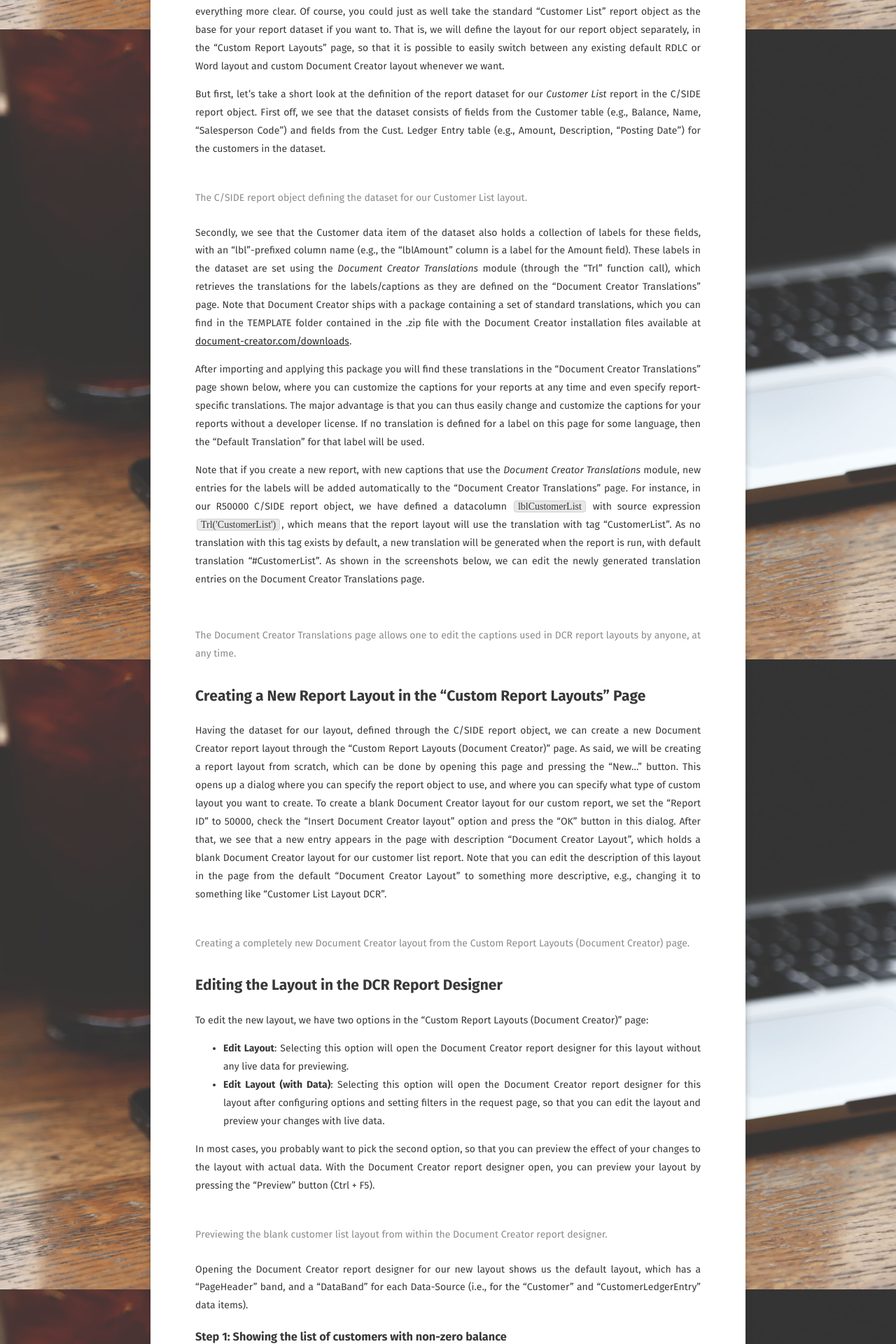
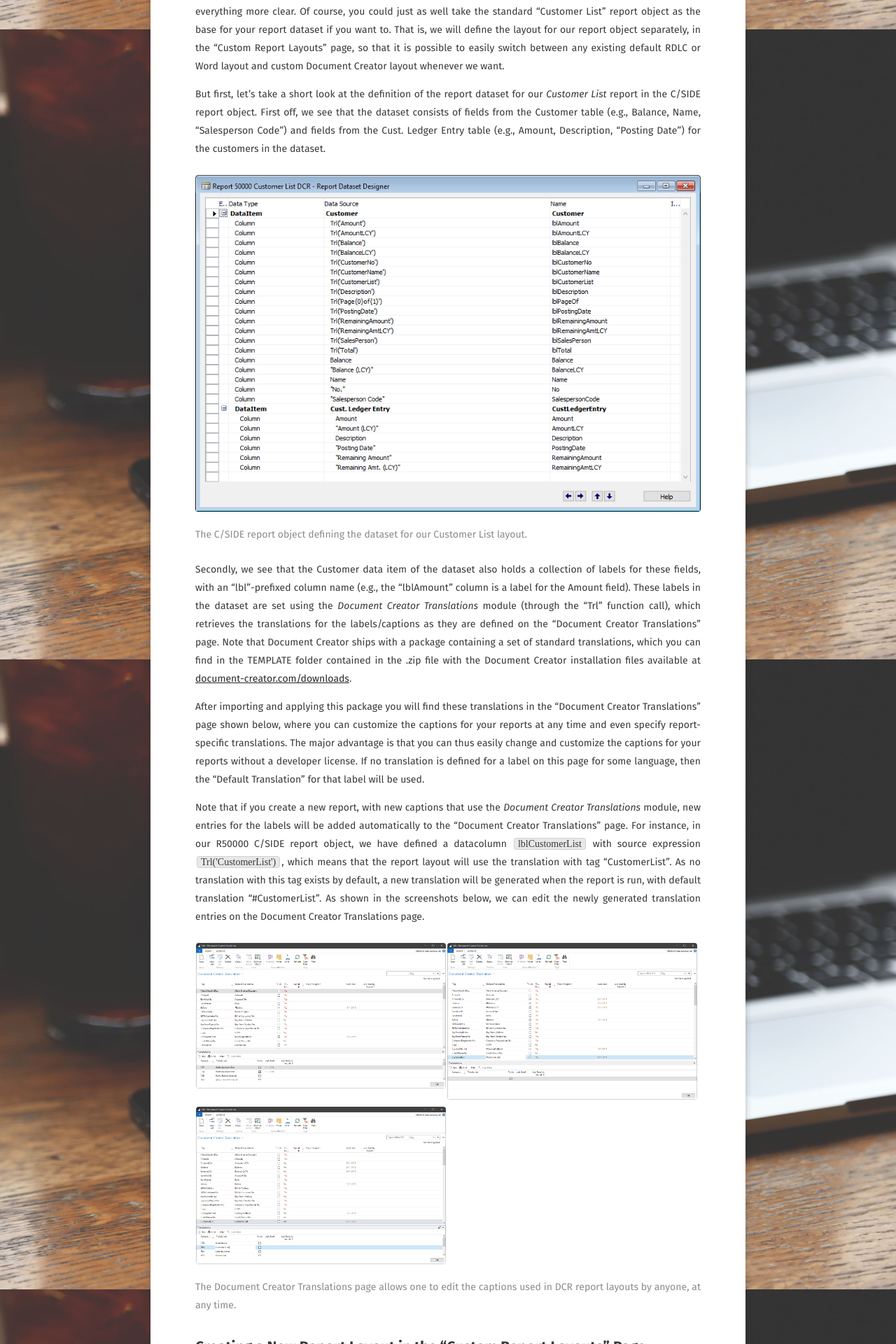
Before and after one commit to rvanbekkum/rvanbekkum.github.io, a Jekyll site: the page built from _posts/2018-01-28-dcr-list-layout.md, in a window 1280 px wide. Shown: the part 858-2778 px from the top of the page at 70% size. Built offline with Jekyll 4.4.1, drawn with Linux system fonts in a browser that asks for light colours; some web fonts are replaced; comment, search, counter and statistics services are not loaded.

Commit message:
Change path to assets

```diff
--- a/_posts/2018-01-28-dcr-list-layout.md
+++ b/_posts/2018-01-28-dcr-list-layout.md
@@ -26,7 +26,7 @@
 First off, we see that the dataset consists of fields from the Customer table (e.g., Balance, Name, "Salesperson Code") and fields from the Cust. Ledger Entry table (e.g., Amount, Description, "Posting Date") for the customers in the dataset.
 
 {% capture dataset %}
-./assets/img/dcr/customerlist/dataset2.png
+/assets/img/dcr/customerlist/dataset2.png
 {% endcapture %}
 {% include gallery images=dataset caption="The C/SIDE report object defining the dataset for our Customer List layout." cols=1 %}
 
@@ -44,9 +44,9 @@
 As shown in the screenshots below, we can edit the newly generated translation entries on the Document Creator Translations page.
 
 {% capture translations %}
-./assets/img/dcr/customerlist/translations.png
-./assets/img/dcr/customerlist/translations_2.png
-./assets/img/dcr/customerlist/translations_3.png
+/assets/img/dcr/customerlist/translations.png
+/assets/img/dcr/customerlist/translations_2.png
+/assets/img/dcr/customerlist/translations_3.png
 {% endcapture %}
 {% include gallery images=translations caption="The Document Creator Translations page allows one to edit the captions used in DCR report layouts by anyone, at any time." cols=2 %}
 
@@ -60,9 +60,9 @@
 Note that you can edit the description of this layout in the page from the default "Document Creator Layout" to something more descriptive, e.g., changing it to something like "Customer List Layout DCR".
 
 {% capture newlayout %}
-./assets/img/dcr/customerlist/customreportlayouts_new.png
-./assets/img/dcr/customerlist/customreportlayouts_new_2.png
-./assets/img/dcr/customerlist/customreportlayouts_new_3.png
+/assets/img/dcr/customerlist/customreportlayouts_new.png
+/assets/img/dcr/customerlist/customreportlayouts_new_2.png
+/assets/img/dcr/customerlist/customreportlayouts_new_3.png
 {% endcapture %}
 {% include gallery images=newlayout caption="Creating a completely new Document Creator layout from the Custom Report Layouts (Document Creator) page." cols=3 %}
 
@@ -76,8 +76,8 @@
 In most cases, you probably want to pick the second option, so that you can preview the effect of your changes to the layout with actual data. With the Document Creator report designer open, you can preview your layout by pressing the "Preview" button (Ctrl + F5).
 
 {% capture preview %}
-./assets/img/dcr/customerlist/preview.png
-./assets/img/dcr/customerlist/preview_2.png
+/assets/img/dcr/customerlist/preview.png
+/assets/img/dcr/customerlist/preview_2.png
 {% endcapture %}
 {% include gallery images=preview caption="Previewing the blank customer list layout from within the Document Creator report designer." cols=2 %}
 
@@ -89,7 +89,7 @@
 This can be done by simply dragging columns from the "Data" window on the right, under "Data Sources | Customer | Columns", onto the DataBand:
 
 {% capture addingfields %}
-./assets/img/dcr/customerlist/adding_fields.png
+/assets/img/dcr/customerlist/adding_fields.png
 {% endcapture %}
 {% include gallery images=addingfields caption="The layout with fields from the Customer datasource added to the Customer_ databand." cols=1 %}
 
@@ -97,16 +97,16 @@
 Next, we can add the labels by again simply dragging them from the "Data" window on the right, under "Data Sources | Customer | Labels" onto the HeaderBand:
 
 {% capture headerband %}
-./assets/img/dcr/customerlist/adding_header.png
-./assets/img/dcr/customerlist/adding_header_2.png
-./assets/img/dcr/customerlist/adding_header_3.png
+/assets/img/dcr/customerlist/adding_header.png
+/assets/img/dcr/customerlist/adding_header_2.png
+/assets/img/dcr/customerlist/adding_header_3.png
 {% endcapture %}
 {% include gallery images=headerband caption="Adding a Header- and FooterBand and adding labels." cols=3 %}
 
 Now, we can again preview the layout by pressing the "Preview" button (Ctrl + F5):
 
 {% capture withzerobalance %}
-./assets/img/dcr/customerlist/exclude_zerobalance.png
+/assets/img/dcr/customerlist/exclude_zerobalance.png
 {% endcapture %}
 {% include gallery images=withzerobalance caption="A preview of the layout" cols=1 %}
 
@@ -114,9 +114,9 @@
 This means that we set the "VisibleExpression" property for the databand to `[Customer.BalanceLCY] != 0`, as shown in the screenshots below:
 
 {% capture withoutzerobalance %}
-./assets/img/dcr/customerlist/exclude_zerobalance_2.png
-./assets/img/dcr/customerlist/exclude_zerobalance_3.png
-./assets/img/dcr/customerlist/exclude_zerobalance_4.png
+/assets/img/dcr/customerlist/exclude_zerobalance_2.png
+/assets/img/dcr/customerlist/exclude_zerobalance_3.png
+/assets/img/dcr/customerlist/exclude_zerobalance_4.png
 {% endcapture %}
 {% include gallery images=withoutzerobalance caption="Showing only the customers with non-zero balance by defining a *VisibleExpression*." cols=3 %}
 
@@ -127,15 +127,15 @@
 Adding a total to the FooterBand:
 
 {% capture addingtotal %}
-./assets/img/dcr/customerlist/create_total.png
-./assets/img/dcr/customerlist/create_total_2.png
-./assets/img/dcr/customerlist/create_total_3.png
+/assets/img/dcr/customerlist/create_total.png
+/assets/img/dcr/customerlist/create_total_2.png
+/assets/img/dcr/customerlist/create_total_3.png
 {% endcapture %}
 {% include gallery images=addingtotal caption="Adding a total balance over all customers on the footer of the layout." cols=3 %}
 
 {% capture addingtotalresult %}
-./assets/img/dcr/customerlist/create_total_4.png
-./assets/img/dcr/customerlist/create_total_5.png
+/assets/img/dcr/customerlist/create_total_4.png
+/assets/img/dcr/customerlist/create_total_5.png
 {% endcapture %}
 {% include gallery images=addingtotalresult caption="Previewing the resulting layout with the total added." cols=2 %}
 
@@ -144,15 +144,15 @@
 Grouping the customers on salesperson, and adding group-totals:
 
 {% capture grouponsalesperson %}
-./assets/img/dcr/customerlist/group_on_salesperson.png
-./assets/img/dcr/customerlist/group_on_salesperson_2.png
-./assets/img/dcr/customerlist/group_on_salesperson_3.png
+/assets/img/dcr/customerlist/group_on_salesperson.png
+/assets/img/dcr/customerlist/group_on_salesperson_2.png
+/assets/img/dcr/customerlist/group_on_salesperson_3.png
 {% endcapture %}
 {% include gallery images=grouponsalesperson caption="Grouping the customers through a GroupHeader-band with condition `[Customer.SalespersonCode]`" cols=3 %}
 
 {% capture grouponsalespersontotal %}
-./assets/img/dcr/customerlist/group_on_salesperson_4.png
-./assets/img/dcr/customerlist/group_on_salesperson_5.png
+/assets/img/dcr/customerlist/group_on_salesperson_4.png
+/assets/img/dcr/customerlist/group_on_salesperson_5.png
 {% endcapture %}
 {% include gallery images=grouponsalespersontotal caption="Adding fields to the GroupHeader- and GroupFooterBand with a grouptotal per salesperson." cols=2 %}
 
@@ -161,8 +161,8 @@
 Making some final changes:
 
 {% capture final %}
-./assets/img/dcr/customerlist/final.png
-./assets/img/dcr/customerlist/final_preview.png
+/assets/img/dcr/customerlist/final.png
+/assets/img/dcr/customerlist/final_preview.png
 {% endcapture %}
 {% include gallery images=final caption="Final changes to the layout, adding the ledger entry data for each customer." cols=2 %}
 
@@ -173,7 +173,7 @@
 To change the layout selection for multiple/all reports, you can select the report layouts in the "Custom Report Layouts" page and then press the "Fast Report Layout Selection..." button to change the layout selection automatically for all companies to the selected Document Creator report layouts.
 
 {% capture reportlayoutselection %}
-./assets/img/dcr/customerlist/reportlayoutselection.png
-./assets/img/dcr/customerlist/fastreportlayoutselection.png
+/assets/img/dcr/customerlist/reportlayoutselection.png
+/assets/img/dcr/customerlist/fastreportlayoutselection.png
 {% endcapture %}
 {% include gallery images=reportlayoutselection caption="Changing report layout selections from the Custom Report Layouts (Document Creator) page." cols=2 %}
```
